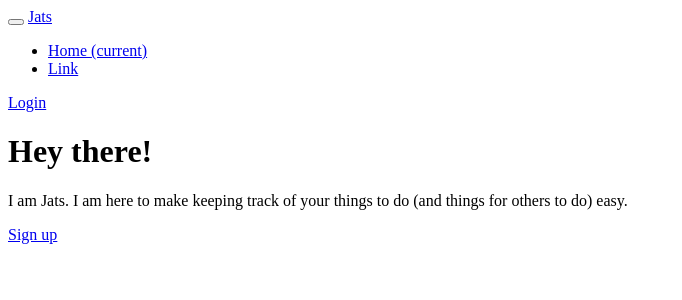
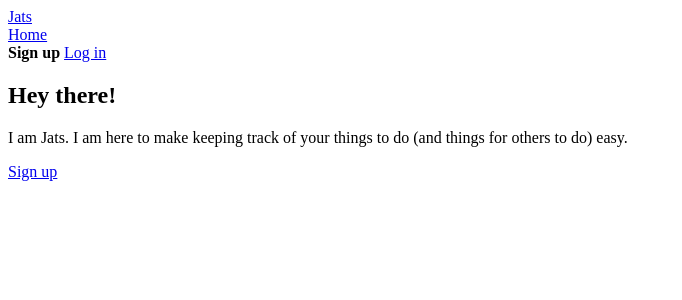
Before and after one commit to alexkahn/jats, a Django app: page / in a window 1280 px wide. Shown: the top 300 px of the page, without its empty margins (0-682 px from the left). Run offline with Django 3.2, Linux system fonts and the light colour scheme.

Commit message:
start moving pieces over to bulma

```diff
--- a/jats/static/package.json
+++ b/jats/static/package.json
@@ -9,6 +9,7 @@
     "test:unit": "vue-cli-service test:unit"
   },
   "dependencies": {
+    "axios": "^0.19.0",
     "bulma": "^0.7.5",
     "core-js": "^2.6.5",
     "vue": "^2.6.10",
--- a/jats/templates/_navigation.html
+++ b/jats/templates/_navigation.html
@@ -1,23 +1,40 @@
-<nav class="navbar navbar-toggleable-md navbar-inverse bg-inverse mb-4">
-  <button class="navbar-toggler navbar-toggler-right" type="button" data-toggle="collapse" data-target="#navbarCollapse" aria-controls="navbarCollapse" aria-expanded="false" aria-label="Toggle navigation">
-    <span class="navbar-toggler-icon"></span>
-  </button>
-  <a class="navbar-brand" href="{% url 'home' %}">Jats</a>
-  <div class="collapse navbar-collapse" id="navbarCollapse">
-    <ul class="navbar-nav mr-auto">
-      <li class="nav-item active">
-        <a class="nav-link" href="#">Home <span class="sr-only">(current)</span></a>
-      </li>
-      <li class="nav-item">
-        <a class="nav-link" href="#">Link</a>
-      </li>
-    </ul>
-    <div class="nav-item">
-    {% if request.user.is_authenticated %}
-      <a href="{% url 'logout' %}" class="btn btn-primary">Logout</a>
-    {% else %}
-      <a href="{% url 'login' %}" class="btn btn-primary">Login</a>
-    {% endif %}
+<nav class="navbar" role="navigation" aria-label="main navigation">
+    <div class="navbar-brand">
+      <a class="navbar-item" href="{% url 'home' %}">
+        Jats
+      </a>
+
+      <a role="button" class="navbar-burger burger" aria-label="menu" aria-expanded="false" data-target="navbarBasicExample">
+        <span aria-hidden="true"></span>
+        <span aria-hidden="true"></span>
+        <span aria-hidden="true"></span>
+      </a>
     </div>
-  </div>
-</nav>
+
+    <div id="navbarBasicExample" class="navbar-menu">
+      <div class="navbar-start">
+        <a href="{% url 'home' %}" class="navbar-item">
+          Home
+        </a>
+      </div>
+
+      <div class="navbar-end">
+        <div class="navbar-item">
+          <div class="buttons">
+            <a class="button is-primary">
+              <strong>Sign up</strong>
+            </a>
+            {% if request.user.is_authenticated %}
+            <a href="{% url 'logout' %}" class="button is-light">
+                Log out
+              </a>
+          {% else %}
+            <a href="{% url 'login' %}" class="button is-light">
+              Log in
+            </a>
+          {% endif %}
+          </div>
+        </div>
+      </div>
+    </div>
+  </nav>
--- a/jats/templates/index.html
+++ b/jats/templates/index.html
@@ -1,13 +1,17 @@
 {% extends '_base.html' %}
 
 {% block body %}
-    <div class="jumbotron">
-      <div class="container">
-        <h1 class="display-3">Hey there!</h1>
+<section class="hero">
+  <div class="hero-body">
+    <div class="container">
+      <h1 class="title">
+        Hey there!
+      </h1>
         <p>I am Jats. I am here to make keeping track of your things to do (and things for others to do) easy.</p>
         <p><a class="btn btn-primary btn-lg" href="#" role="button">Sign up</a></p>
-      </div>
     </div>
+  </div>
+</section>
 {% endblock body %}
 
 {% block scripts %}
```
Also changed, not shown: jats/static/src/App.vue (+5 -5 lines), jats/static/src/components/TicketList.vue (+19 -5 lines), jats/static/src/components/TicketListItem.vue (+9 -4 lines), jats/static/webpack-stats.json (+1 -1 lines), package.json (deleted, +0 -42 lines), jats/core/migrations/0002_auto_20190829_1616.py (added), jats/static/package-lock.json.
